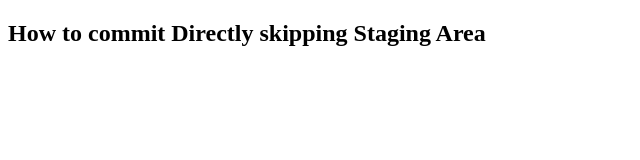
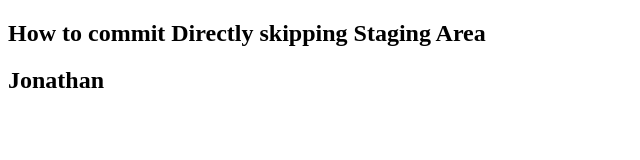
Before and after one commit to deeps-dpk/Git-Skip-Staging-Area, a plain HTML site: page Index.html in a window 1280 px wide. Shown: the whole page, without its empty margins (0-640 px from the left). Drawn offline with Linux system fonts and the light colour scheme.

Commit message:
Second Commit

```diff
--- a/Index.html
+++ b/Index.html
@@ -7,5 +7,6 @@
 </head>
 <body>
     <h2>How to commit Directly skipping Staging Area</h2>
+    <h2>Jonathan</h2>
 </body>
 </html
```
